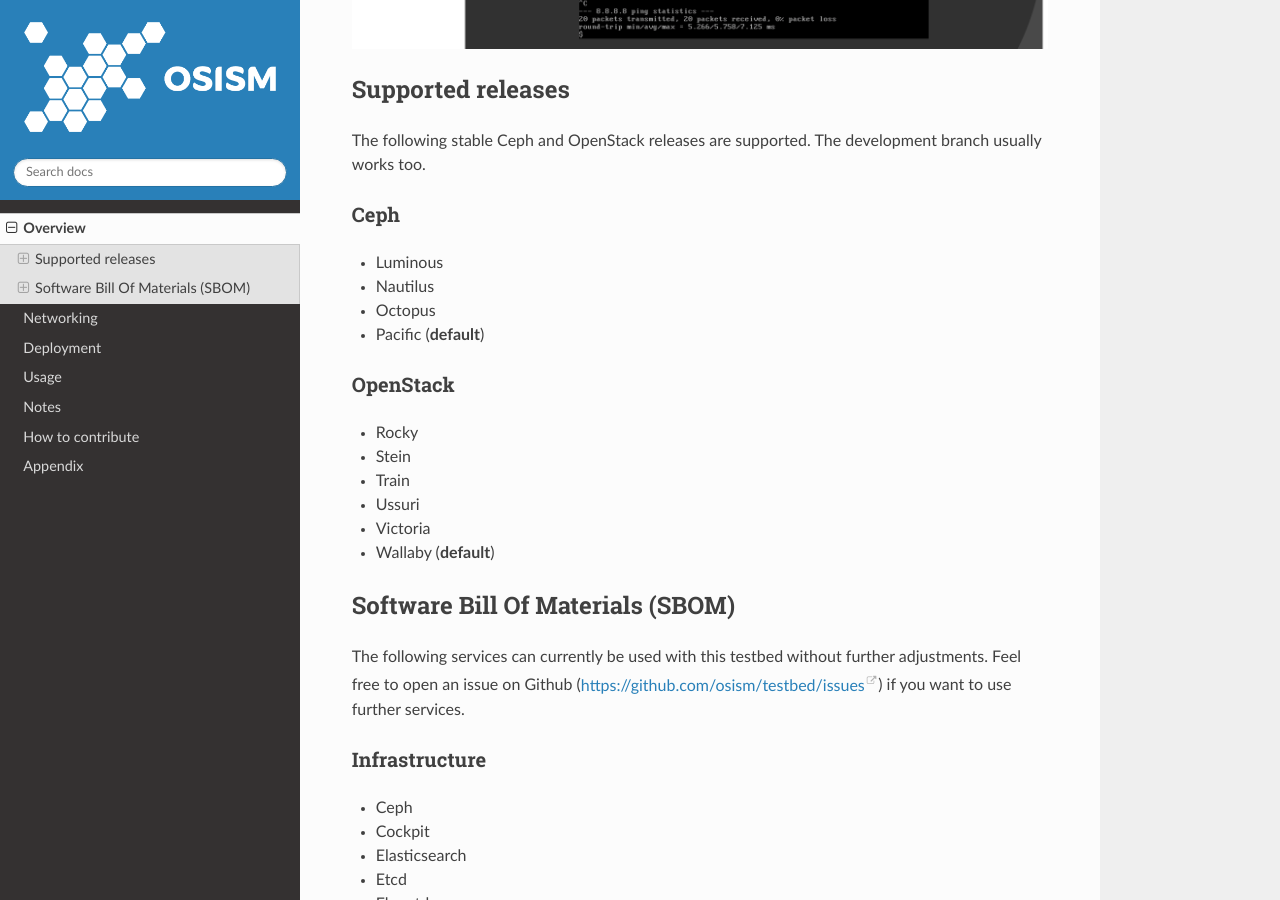
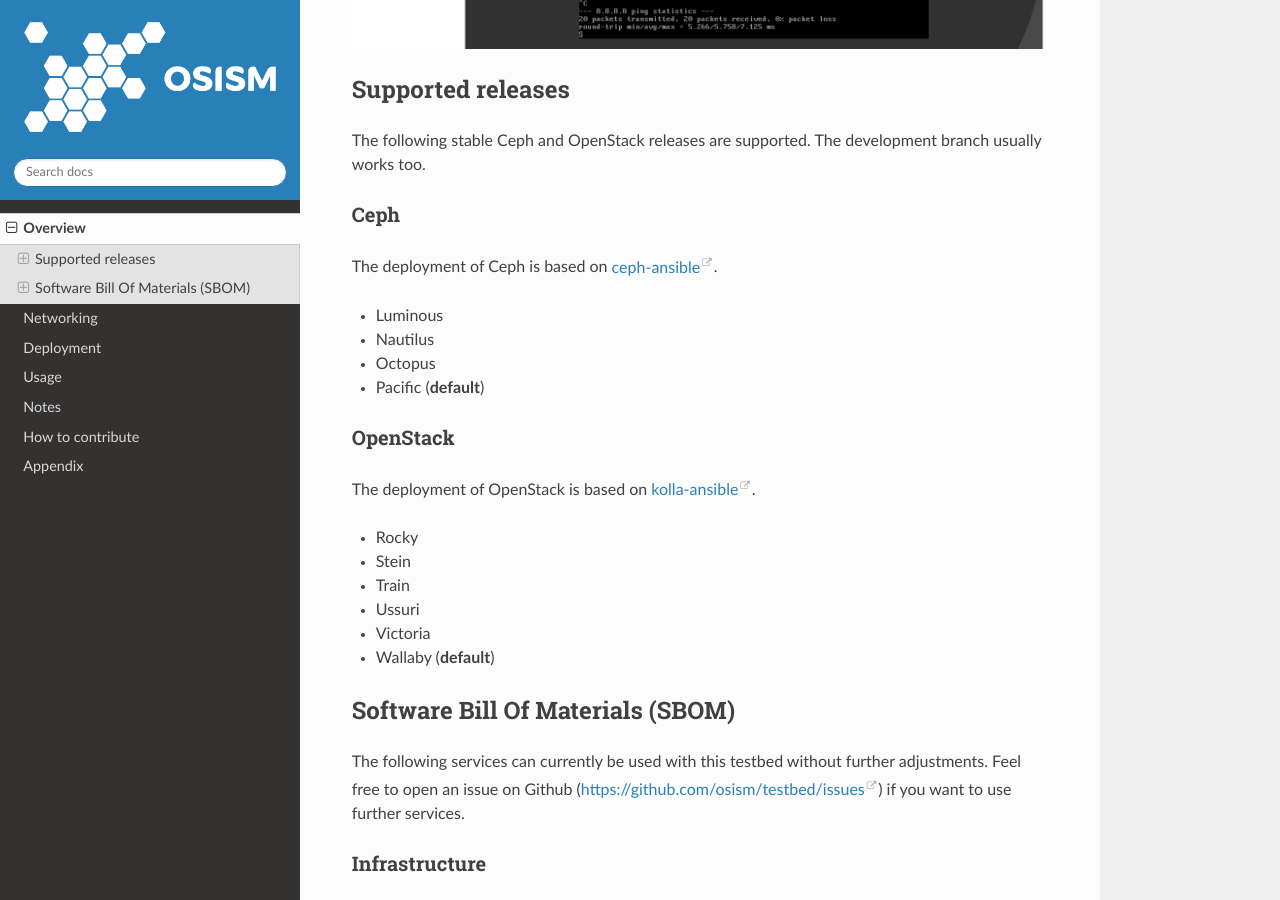
Before and after one commit to osism/testbed, a Sphinx documentation site: the page built from docs/source/overview.rst, in a window 1280 px wide and 900 px high, scrolled down 1326 px. Built offline with Sphinx 7.4.7 and the Read the Docs theme 2.0.0, drawn with Linux system fonts in a browser that asks for light colours.

Commit message:
docs: add links to kolla-ansible + ceph-ansible
Signed-off-by: Christian Berendt <berendt@osism.tech>

```diff
--- a/docs/source/overview.rst
+++ b/docs/source/overview.rst
@@ -24,6 +24,8 @@
 Ceph
 ----
 
+The deployment of Ceph is based on `ceph-ansible <https://github.com/ceph/ceph-ansible>`_.
+
 * Luminous
 * Nautilus
 * Octopus
@@ -31,6 +33,8 @@
 
 OpenStack
 ---------
+
+The deployment of OpenStack is based on `kolla-ansible <https://github.com/openstack/kolla-ansible>`_.
 
 * Rocky
 * Stein
```
